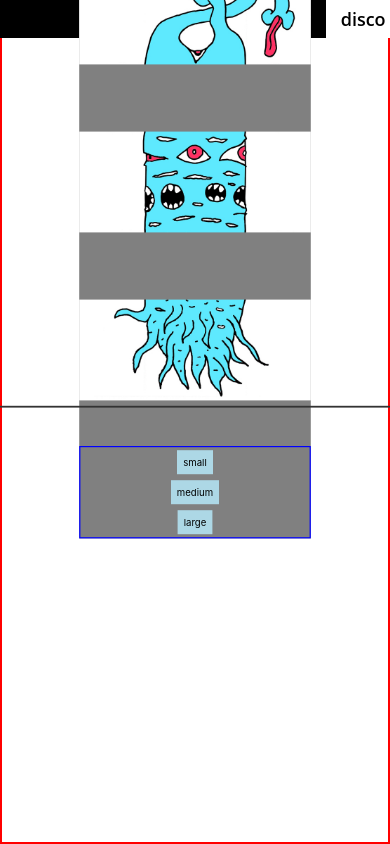
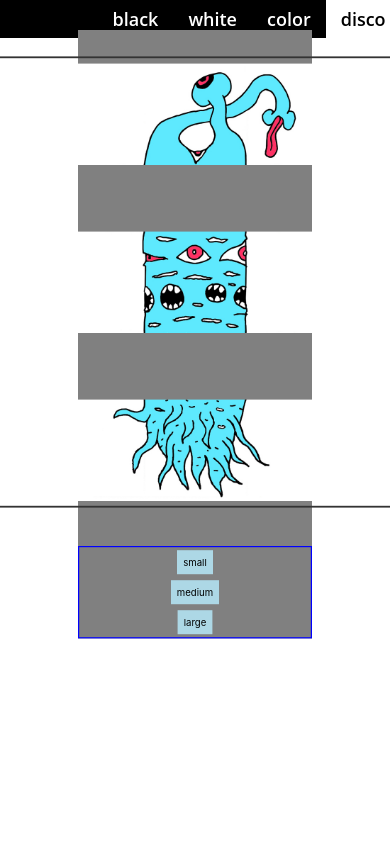
Before and after one commit to zoltanalmodo/ddisco-003, a React (Create React App) app: page /#/buy in a window 390 px wide. Shown: the top 844 px of the page. Built offline with nearby package versions, Linux system fonts and the light colour scheme.

Commit message:
MOBILE CSS buy page cleanup 007

```diff
--- a/src/App.css
+++ b/src/App.css
@@ -29,9 +29,9 @@
   width: auto;
   display: flex;
   flex-direction: column;
-  justify-content: center;
+  justify-content: flex-start;
+  align-items: center;
   background-color: white;
-  border: 2px solid red;
 }
 
 .sizes_container {
@@ -61,7 +61,7 @@
   background-color: hsl(0, 0%, 50%);
   max-width: 100vw;
   transform: scale(0.6);
-  margin-top: 120px;
+  margin-top: 220px;
   transform-origin: top center;
   box-sizing: border-box;
 }
```
